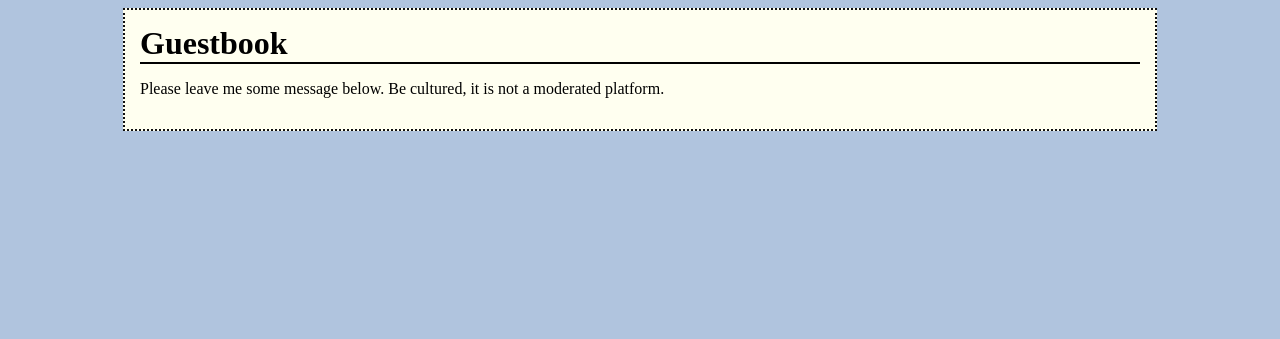
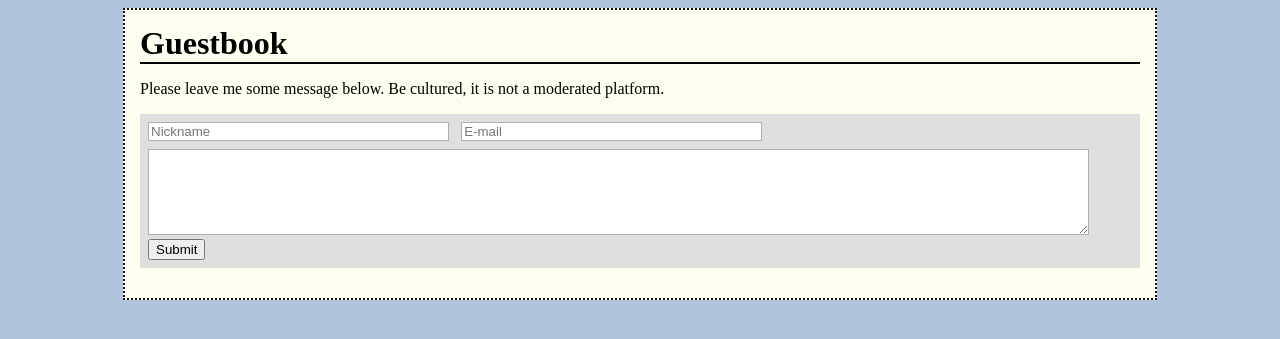
Before and after one commit to rabboh/guestbook, a Django app: page / in a window 1280 px wide. Shown: the top 339 px of the page. Run offline with Django 4.2, Linux system fonts and the light colour scheme; data that the repository does not hold is empty.

Commit message:
Guestbook frontend done

```diff
--- a/guestbook/guestapi/views.py
+++ b/guestbook/guestapi/views.py
@@ -11,7 +11,7 @@ class EntryApiView(APIView):
     permission_classes = []
 
     def get(self, request, *args, **kwargs):
-        entries = Entry.objects.all()
+        entries = Entry.objects.all().order_by('-created_at')
         serializer = EntrySerializer(entries, many=True)
         return Response(serializer.data, status=status.HTTP_200_OK)
 
--- a/guestbook/webapp/static/home.css
+++ b/guestbook/webapp/static/home.css
@@ -44,5 +44,24 @@ header h1 {
     font-weight: bold;
     text-decoration: none;
     color: #c561c5;
+}
 
+#submitform {
+    background: #dfdfdf;
+    padding: 8px;
+    margin-bottom: 15px;
 }
+
+#submitform input {
+    width: 30%;
+    margin-right: 8px;
+    margin-bottom: 8px;
+    border: 1px solid #afafaf;
+}
+
+#submitform textarea {
+    width: 95%;
+    height: 80px;
+    border: 1px solid #afafaf;
+    font-family: 'Courier New', Courier, monospace;
+}
--- a/guestbook/webapp/templates/home.html
+++ b/guestbook/webapp/templates/home.html
@@ -29,17 +29,45 @@
                 return msg;
             }
 
-            onload = function() {
+            function sendMessage() {
+                const nickname = document.getElementById('nickname').value;
+                const email = document.getElementById('email').value;
+                const message = document.getElementById('message').value;
+
+                if (nickname == '' || email == '' || message == '') {
+                    alert('Please fill every field');
+                } else {
+                    postData("http://127.0.0.1:8000/api/", {nickname: nickname, email: email, message: message}).then((data) => {
+                        refreshMessages();
+                        emptyFields();
+                        alert('Thank you for your message!');
+                    });
+                }
+            }
+
+            function refreshMessages() {
                 getData("http://127.0.0.1:8000/api").then((data) => {
                     root = document.getElementById('messages');
+                    root.innerHTML = '';
                     for(let i = 0; i < data.length; i++) {
                         const currElem = data[i];
-                        console.log(currElem);
                         msg = createMessageItem(currElem);
                         root.appendChild(msg);
                     }
                 });
             }
+
+            function emptyFields() {
+                document.getElementById('nickname').value = '';
+                document.getElementById('email').value = '';
+                document.getElementById('message').value = '';
+            }
+
+            onload = function() {
+                document.getElementById('submitbutton').onclick = sendMessage;
+                refreshMessages();
+            }
+
         </script>
     </head>
     <body>
@@ -53,11 +81,18 @@
                     <p>Please leave me some message below. Be cultured, it is not a moderated platform.</p>
                 </section>
                 <div id="submitform">
-
+                    <div class="credentials">
+                        <input type="text" name="nickname" id="nickname" placeholder="Nickname" />
+                        <input type="text" name="email" id="email" placeholder="E-mail" />
+                    </div>
+                    <div class="message">
+                        <textarea name="message" id="message"></textarea>
+                    </div>
+                    <div class="submit">
+                        <button id="submitbutton">Submit</button>
+                    </div>
                 </div>
-                <div id="messages">
-
-                </div>
+                <div id="messages"></div>
             </section>
         </div>
 
```
